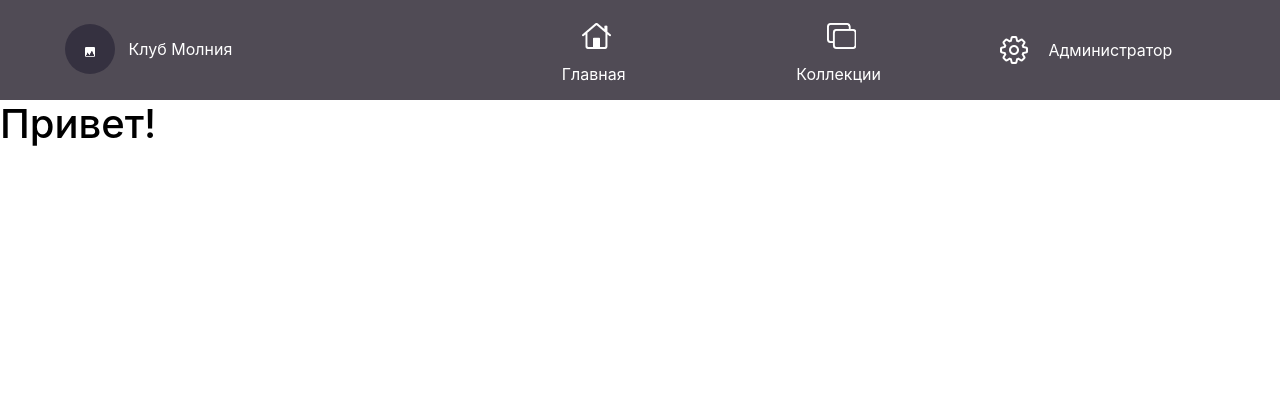
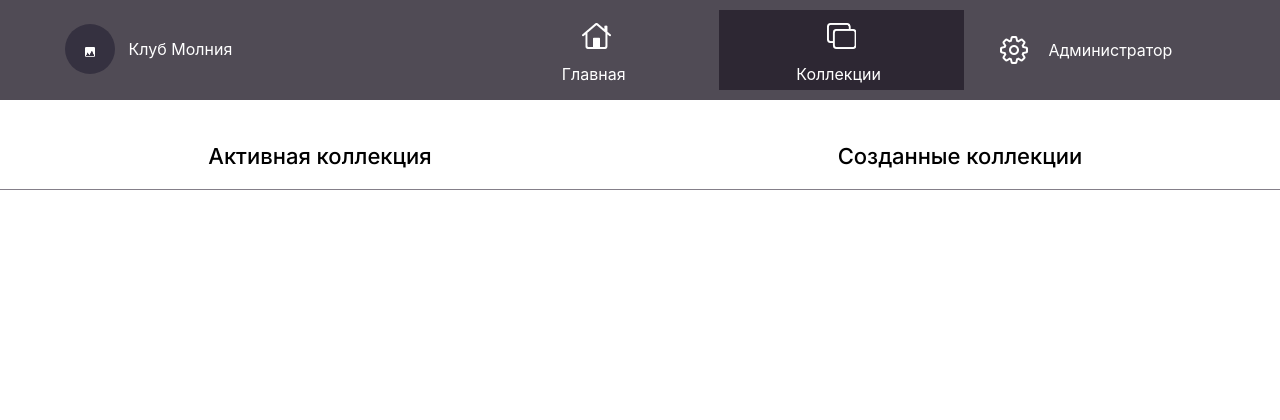
Before and after one commit to oleg-sung/ImpulseV2, a FastAPI app: page /pages/collections/ in a window 1280 px wide. Shown: the top 420 px of the page. Run offline with FastAPI, Linux system fonts and the light colour scheme; parts of the project's set-up code (start-up, migrations or seed data) failed here and were passed over.

Commit message:
front update - the new page of collection

```diff
--- a/src/static/css/collection/base.css
+++ b/src/static/css/collection/base.css
@@ -0,0 +1,66 @@
+#choiceCollection {
+    display: flex;
+    width: 1600px;
+    height: 80px;
+}
+
+.div-with-border {
+    position: relative;
+    top: 10px;
+    border-bottom: 1px solid #4F4856B2 /* Задайте ширину и цвет границы */
+}
+
+a:hover {
+    text-decoration: none;
+    color: black;
+}
+
+.activ-collection {
+    margin-right: auto;
+    width: 50%;
+    height: 100%;
+}
+
+.activ-title {
+    position: relative;
+    top: 30px;
+    width: 100%;
+    height: 100%;
+    color: black;
+    font-family: "Inter", sans-serif;
+    font-optical-sizing: auto;
+    font-weight: 500;
+    font-size: 22px;
+    font-style: normal;
+    font-variation-settings: "slnt" 0;
+}
+
+.created-collection {
+    margin-left: auto;
+    width: 50%;
+    height: 100%;
+}
+
+.activ-collection:hover {
+    border-bottom: 5px solid #27293E
+}
+
+.created-collection:hover {
+    border-bottom: 5px solid #27293E
+}
+
+.main-content-display {
+    position: relative;
+    top: 50px;
+    width: 100%;
+    height: 100%;
+}
+
+.created-collection-display {
+    left: 8%;
+    position: relative;
+    top: 50px;
+    width: 1600px;
+    height: 100%;
+    background-color: #55aa99;
+}
--- a/src/static/css/main/main.css
+++ b/src/static/css/main/main.css
@@ -1,3 +1,5 @@
+@import url("https://cdn.jsdelivr.net/npm/bootstrap-icons@1.8.1/font/bootstrap-icons.css");
+
 html, body {
     width: 100%;
     height: 100%;
@@ -198,7 +200,7 @@ html, body {
 
 
 .menu-admin-ml:hover {
-    background-color: #251F2BCC;
+    background-color: g;
 }
 
 .menu-main-ml:hover {
@@ -223,3 +225,7 @@ html, body {
     width: 100%;
     height: 100%;
 }
+
+.active {
+    background-color: rgba(37, 31, 43, 0.8);
+}
--- a/src/templates/frontend/main/base_main.html
+++ b/src/templates/frontend/main/base_main.html
@@ -25,7 +25,7 @@
 </head>
 <body>
 <div class="fullscreen-div-ml">
-    <nav class="navbar-ml">
+    <nav class="navbar-ml" id="navbar-ml">
         <ul class="navbar-nav-ml">
             <li>
                 <div class="nav-div-club-ml">
@@ -33,7 +33,8 @@
                         <img src="/static/images/club/img.png" alt="Club image">
                     </div>
                     <div class="div-link-club-ml">
-                        <a class="nav-a-club-ml no-hover-effect" href="#"><p class="club-title-ml">Клуб Молния</p></a>
+                        <a class="nav-a-club-ml no-hover-effect" href="{{ url_for('club_page') }}"><p
+                                class="club-title-ml">Клуб Молния</p></a>
                     </div>
                 </div>
             </li>
@@ -63,7 +64,7 @@
                             <img src="/static/images/club/admin.png" alt="Admin image">
                         </div>
                         <div class="div-link-admin-ml">
-                            <a class="nav-a-club-ml" href="#"><p>Администратор</p></a>
+                            <a class="nav-a-club-ml" href="{{ url_for('profile_page') }}"><p>Администратор</p></a>
                         </div>
                     </div>
                 </div>
@@ -73,7 +74,30 @@
     <div class="base-ml">
         {% block content %}{% endblock %}
     </div>
+    <script>
+        function findParentDiv(element) {
+            while (element.parentNode) {
+                element = element.parentNode;
+                if (element.tagName.toLowerCase() === 'div') {
+                    return element;
+                }
+            }
+            return null;
+        }
 
+        document.addEventListener('DOMContentLoaded', function () {
+            var navLinks = document.querySelectorAll('#navbar-ml a');
+            var currentUrl = window.location.href;
+
+            navLinks.forEach(function (link) {
+                var div1 = link.closest('div')
+                var div2 = findParentDiv(div1)
+                if (link.href === currentUrl) {
+                    div2.classList.add('active');
+                }
+            });
+        });
+    </script>
 </div>
 
 </body>
--- /dev/null
+++ b/src/templates/frontend/main/collections/created_collection.html
@@ -0,0 +1,6 @@
+{% extends 'frontend/main/collections/main_collection.html' %}
+
+{% block body %}
+    <div class="created-collection-display align-items-center">
+    </div>
+{% endblock %}
--- a/src/templates/frontend/main/collections/main_collection.html
+++ b/src/templates/frontend/main/collections/main_collection.html
@@ -1,9 +1,24 @@
 {% extends 'frontend/main/base_main.html' %}
 
 {% block head %}
+    <link rel="stylesheet" type="text/css" href="{{ url_for('static', path='/css/collection/base.css') }}">
 {% endblock %}
 
 
 {% block content %}
-    <h1 style="color: black">Привет!</h1>
+    <div class="d-flex justify-content-center">
+        <div id="choiceCollection" class="div-with-border">
+            <div class="activ-collection justify-content-end align-items-center text-center">
+                <a href="#" class="no-descr activ-title ">
+                    Активная коллекция
+                </a>
+            </div>
+            <div class="created-collection justify-content-end align-items-center text-center">
+                <a href="{{ url_for("created_collection_page") }}" class="no-descr activ-title ">
+                    Созданные коллекции
+                </a>
+            </div>
+        </div>
+    </div>
+    {% block body %}{% endblock %}
 {% endblock %}
```
Also changed, not shown: src/internal/pages/routes.py (+20 -4 lines), src/static/css/main/home.css (+16 -2 lines), src/templates/frontend/main/club/club_page.html (added, +9 -0 lines), src/templates/frontend/main/home.html (+39 -4 lines), src/templates/frontend/main/profile/profile_page.html (added, +9 -0 lines).
